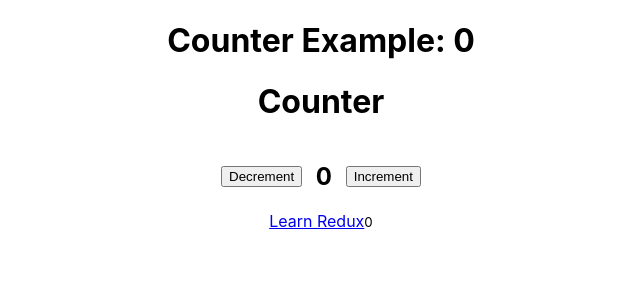
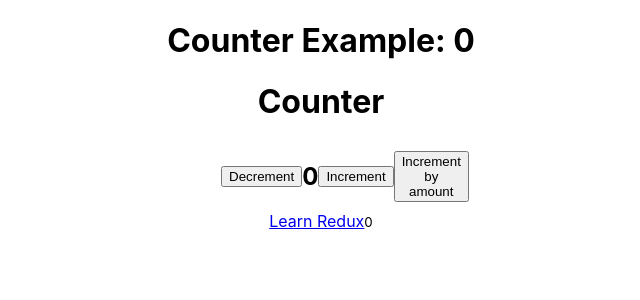
Before and after one commit to bwasilewski/redux-toolkit-example, a React (Create React App) app: page / in a window 1280 px wide. Shown: the top 300 px of the page, without its empty margins (319-959 px from the left). Built offline with nearby package versions, Linux system fonts and the light colour scheme.

Commit message:
dont need to use a state variable here

```diff
--- a/src/features/counter/Counter.js
+++ b/src/features/counter/Counter.js
@@ -1,17 +1,18 @@
-import React, { useState } from 'react'
+import React from 'react'
+import { connect } from 'react-redux'
 import store from '../../store'
 
-const Counter = () => {
-  const [count, setCount] = useState(store.getState().counter.value)
-
+const Counter = ({count}) => {
   const increment = () => {
     store.dispatch({ type: "counter/increment" })
-    setCount(store.getState().counter.value)
   }
 
   const decrement = () => {
     store.dispatch({ type: "counter/decrement" })
-    setCount(store.getState().counter.value)
+  }
+
+  const incrementByAmount = () => {
+    store.dispatch({ type: "counter/incrementByAmount", payload: 5 })
   }
 
   return (
@@ -21,9 +22,18 @@ const Counter = () => {
         <button onClick={decrement} type="button">Decrement</button>
         <h2>{count}</h2>
         <button onClick={increment} type="button">Increment</button>
+        <button onClick={incrementByAmount} type="button">
+          Increment by amount
+        </button>
       </div>
     </div>
   );
 }
 
-export default Counter
+const mapStateToProps = (state) => {
+  return {
+    count: state.counter.value
+  }
+}
+
+export default connect(mapStateToProps)(Counter)
```
